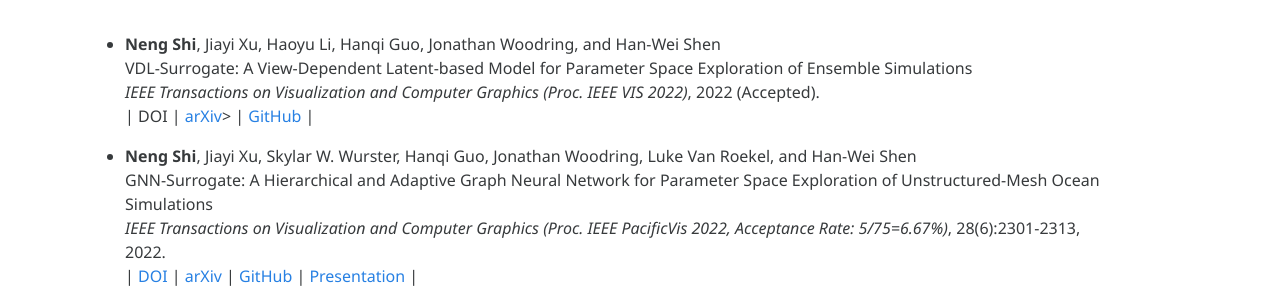
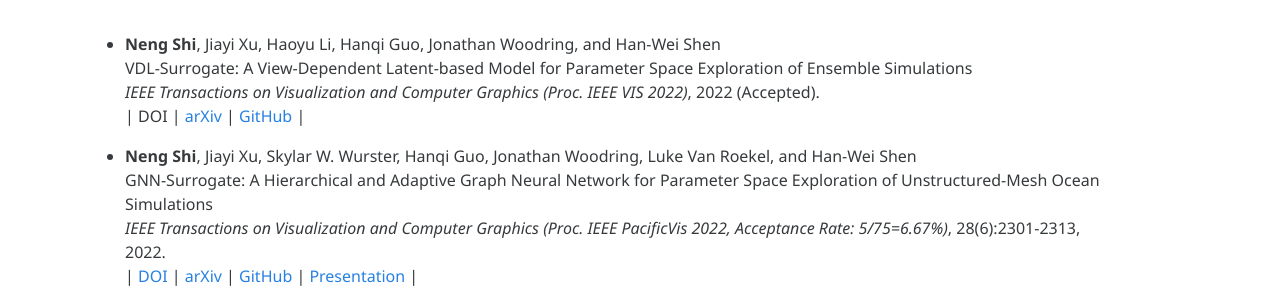
Before and after one commit to trainsn/trainsn.github.io, a Jekyll site: the page built from index.html, in a window 1280 px wide and 900 px high, scrolled down 1630 px. Shown: the part 155-454 px from the top of the window. Built offline with Jekyll 4.4.1, drawn with Linux system fonts in a browser that asks for light colours; nearby versions of some CDN libraries; a style sheet for code colours, icons or effects is not loaded.

Commit message:
minor fix

```diff
--- a/_includes/publications.html
+++ b/_includes/publications.html
@@ -9,7 +9,7 @@
     <br>
     <em>IEEE Transactions on Visualization and Computer Graphics (Proc. IEEE VIS 2022)</em>, 2022 (Accepted).
     <br>
-    | DOI | <a href="https://arxiv.org/abs/2207.13091" target="_blank">arXiv</a>> | <a href="https://github.com/trainsn/VDL-Surrogate" target="_blank">GitHub</a> |
+    | DOI | <a href="https://arxiv.org/abs/2207.13091" target="_blank">arXiv</a> | <a href="https://github.com/trainsn/VDL-Surrogate" target="_blank">GitHub</a> |
   </p></li>
 
   <li><p>
```
